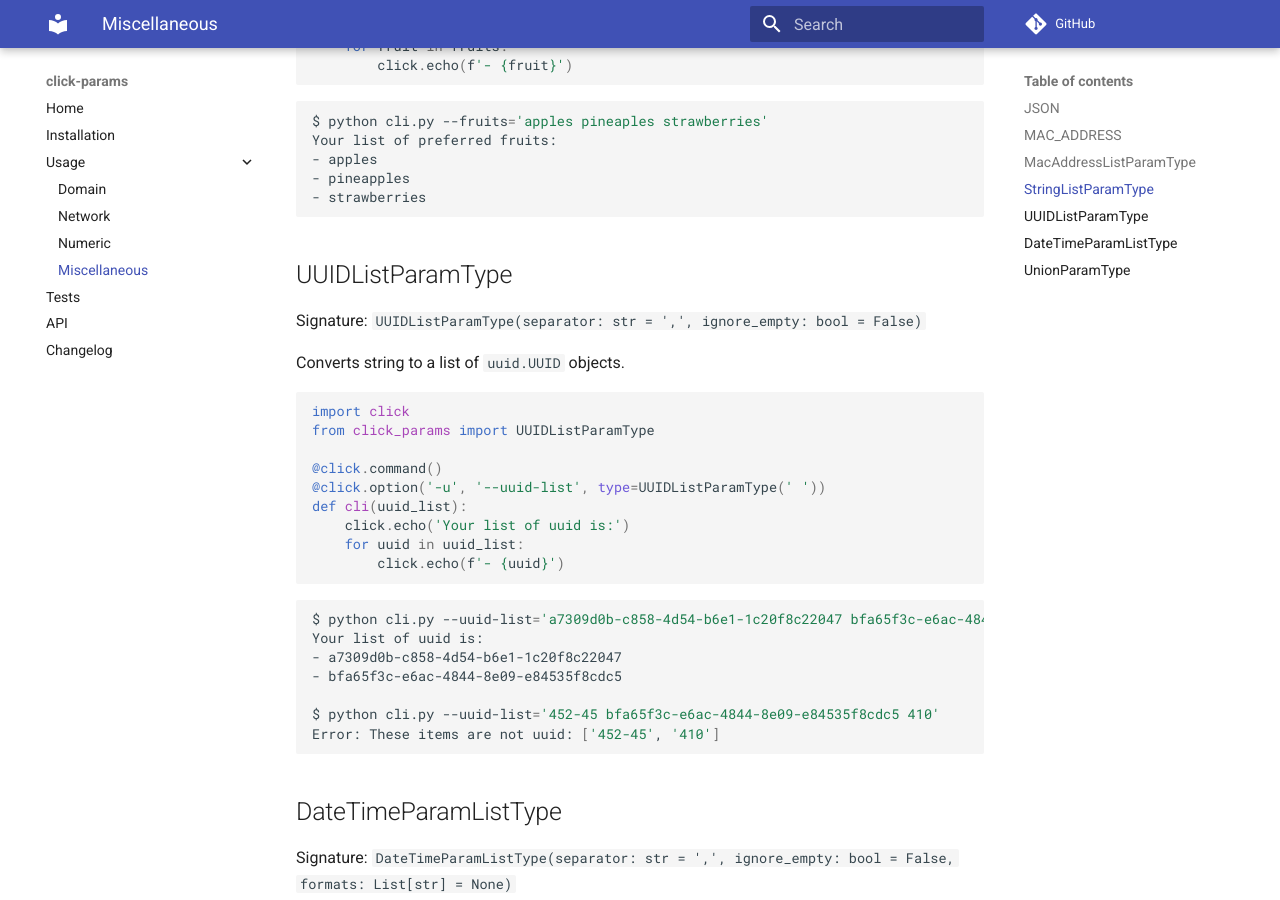
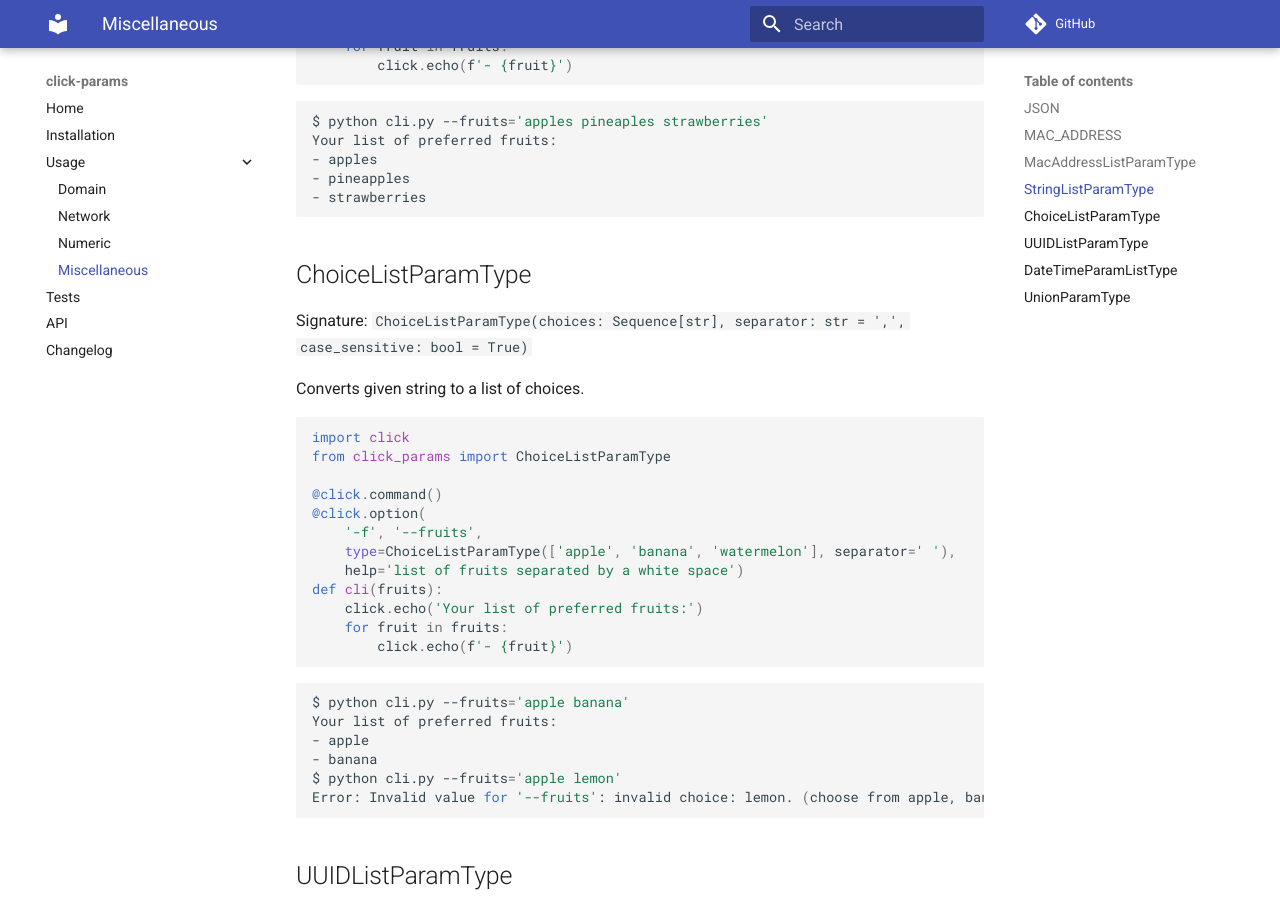
Before and after one commit to click-contrib/click_params, an MkDocs documentation site: the page built from docs/usage/miscellaneous.md, in a window 1280 px wide and 900 px high, scrolled down 2124 px. Built offline with MkDocs 1.6.1 and Material for MkDocs 9.7.7, drawn with Linux system fonts in a browser that asks for light colours; comment, search, counter and statistics services are not loaded.

Commit message:
Add choice list param type (#15)
* Support choices list parameter type

* Add `ChoiceListParamType` documentation

* Fix bug in __init__.py, again

`````diff
--- a/click_params/__init__.py
+++ b/click_params/__init__.py
@@ -6,8 +6,8 @@ from .domain import (
     UrlListParamType, EmailListParamType, SlugListParamType
 )
 from .miscellaneous import (
-    JSON, MAC_ADDRESS, StringListParamType, MacAddressListParamType, UUIDListParamType, DateTimeListParamType,
-    UnionParamType
+    JSON, MAC_ADDRESS, StringListParamType, ChoiceListParamType, MacAddressListParamType, UUIDListParamType,
+    DateTimeListParamType, UnionParamType
 )
 from .network import (
     IP_ADDRESS, IPV4_ADDRESS, IPV6_ADDRESS, IP_NETWORK, IPV4_NETWORK, IPV6_NETWORK, Ipv4AddressRange, Ipv6AddressRange,
@@ -29,7 +29,7 @@ __all__ = [
     'UrlListParamType', 'EmailListParamType', 'SlugListParamType',
 
     # miscellaneous
-    'JSON', 'MAC_ADDRESS', 'StringListParamType', 'MacAddressListParamType', 'UUIDListParamType',
+    'JSON', 'MAC_ADDRESS', 'ChoiceListParamType', 'StringListParamType', 'MacAddressListParamType', 'UUIDListParamType',
     'DateTimeListParamType', 'UnionParamType',
 
     # network
--- a/docs/usage/miscellaneous.md
+++ b/docs/usage/miscellaneous.md
@@ -113,6 +113,36 @@ Your list of preferred fruits:
 - strawberries
 ````
 
+## ChoiceListParamType
+
+Signature: `ChoiceListParamType(choices: Sequence[str], separator: str = ',', case_sensitive: bool = True)`
+
+Converts given string to a list of choices.
+
+````python
+import click
+from click_params import ChoiceListParamType
+
+@click.command()
+@click.option(
+    '-f', '--fruits',
+    type=ChoiceListParamType(['apple', 'banana', 'watermelon'], separator=' '),
+    help='list of fruits separated by a white space')
+def cli(fruits):
+    click.echo('Your list of preferred fruits:')
+    for fruit in fruits:
+        click.echo(f'- {fruit}')
+````
+
+````bash
+$ python cli.py --fruits='apple banana'
+Your list of preferred fruits:
+- apple
+- banana
+$ python cli.py --fruits='apple lemon'
+Error: Invalid value for '--fruits': invalid choice: lemon. (choose from apple, banana, watermelon)
+````
+
 ## UUIDListParamType
 
 Signature: `UUIDListParamType(separator: str = ',', ignore_empty: bool = False)`
`````
Also changed, not shown: 2 other files.
